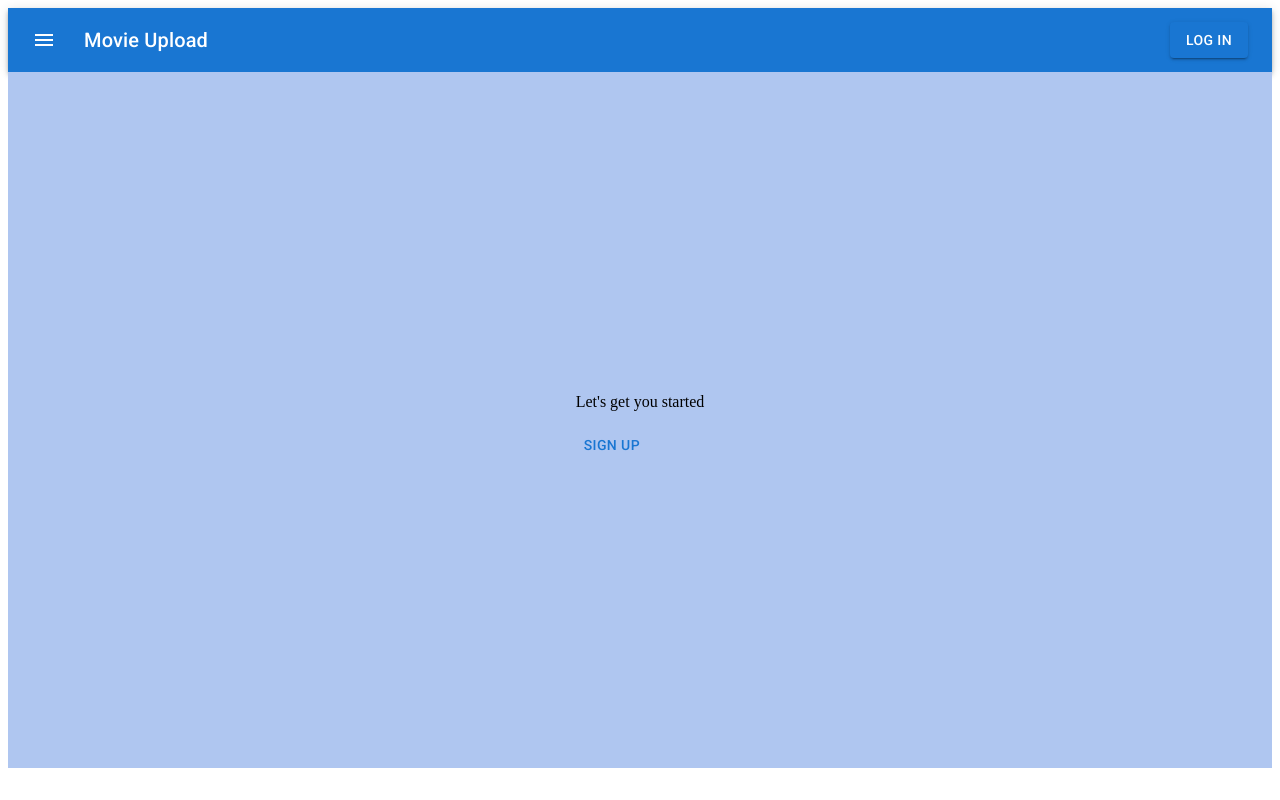
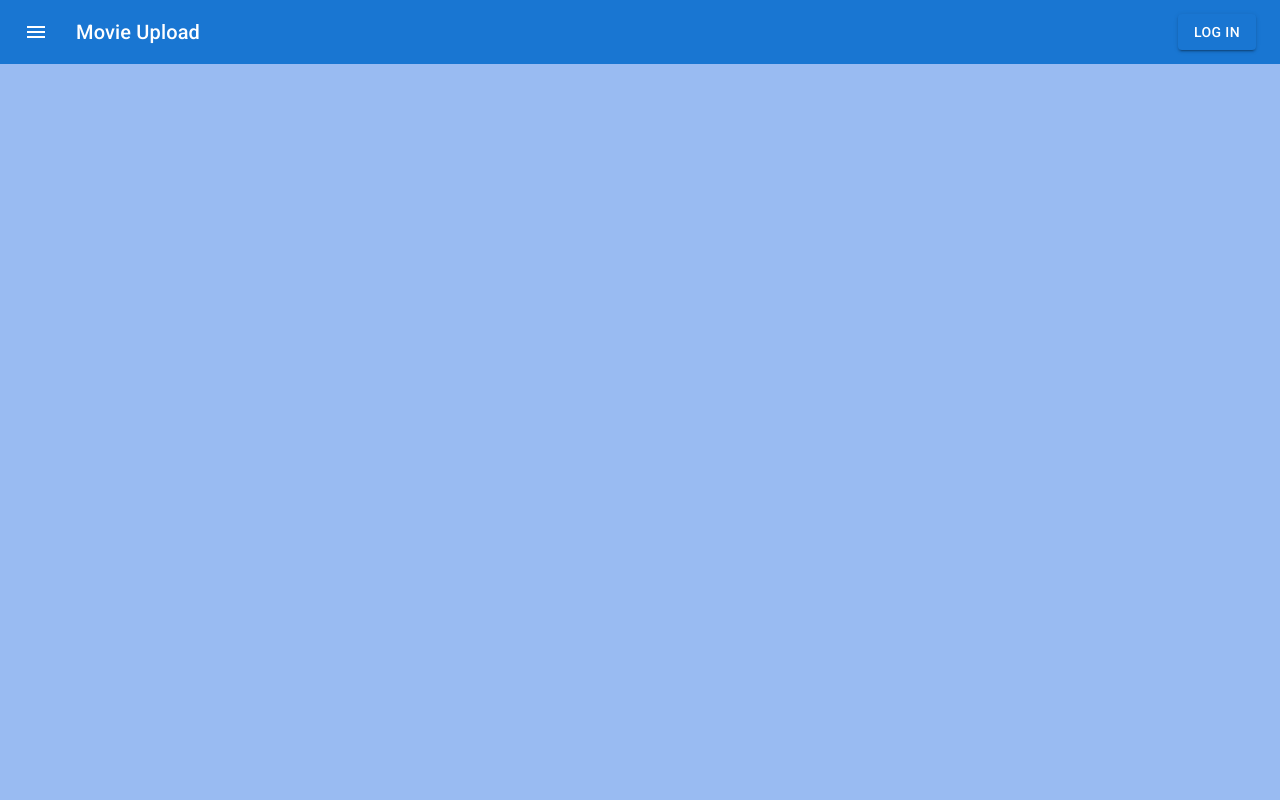
Before and after one commit to andrei-filip912/client, a React (Create React App) app: page / in a window 1280 px wide. Built offline with nearby package versions, Linux system fonts and the light colour scheme.

Commit message:
redone homepage in progress
display flex to every div and flegrow 1 for the from root to main div

```diff
--- a/src/App.js
+++ b/src/App.js
@@ -12,22 +12,22 @@ import Home from './views/Home';
 import Movies from './views/movies';
 
 function App() {
-	const {isLoading} = useAuth0();
+	const { isLoading } = useAuth0();
 
-	if(isLoading){
-		return <Loading/>;
+	if (isLoading) {
+		return <Loading />;
 	}
 
 	return (
-		<div className="">
-			<Header/>
-			<div className="container flex-grow-1">
+		<>
+			<Header />
+			<div className="main-div">
 				<Switch>
 					<Route path="/" exact component={Home} />
 					<ProtectedRoute path="/movies" component={Movies} />
 				</Switch>
 			</div>
-		</div>
+		</>
 	);
 }
 
--- a/src/index.css
+++ b/src/index.css
@@ -1,3 +1,26 @@
-.inline {
-    display: inline-block;
+* {
+    margin: 0;
+    padding: 0;
+    box-sizing: border-box;
 }
+
+body, #root {
+    --navHeight: 64px;
+
+    height: 100vh;
+    display: flex;
+    flex-direction: column;
+}
+
+.main-div {
+    display: flex;
+    align-items: stretch;
+    flex: 1;
+}
+
+.main-child {
+    display: flex;
+    align-items: stretch;
+    background-color: #99bbf2;
+    flex: 1;
+}
--- a/src/views/Home.js
+++ b/src/views/Home.js
@@ -1,53 +1,35 @@
+/* eslint-disable */
 import React from 'react';
 import { Button } from '@mui/material';
 import SignupButton from '../components/auth0buttons/signup-button';
 import { useAuth0 } from '@auth0/auth0-react';
 import { Box, Grid } from '@material-ui/core';
 import { Link } from '@mui/material';
+
+
+
 function Content() {
 	const { isAuthenticated } = useAuth0();
 
 	return (
-		<div
-			style={{ backgroundColor: '#afc6f0' }}
-		>
-			<Grid
-				container
-				direction="column"
-				alignment="center"
-				justifyContent="center"
-				style={{ minHeight: '87vh' }}
-			>
-				<Grid item>
-					<Box
-						display="flex"
-						justifyContent="center"
-						alignItems="center"
-						alignContent="center"
-						mt={1}
-						mb={1}
-					>
-						<div
-							className="">
-							<p>Let&apos;s get you started</p>
-							{
-								isAuthenticated ?
-									<Button variant="outlined">
-										<Link href="movies"
-										>
-											Let&apos;s go
-										</Link>
-									</Button>
-									:
-									<SignupButton variant="text"></SignupButton>
-							}
-						</div>
-					</Box>
-				</Grid>
-			</Grid>
+		<div className='main-child'>
+
 		</div>
 
-
+		// <div className="">
+		// 				<p>Let&apos;s get you started</p>
+		// 				{
+		// 					isAuthenticated ?
+		// 						<Button variant="outlined">
+		// 							<Link href="movies"
+		// 							>
+		// 								Let&apos;s go
+		// 							</Link>
+		// 						</Button>
+		// 						:
+		// 						<SignupButton variant="text"></SignupButton>
+		// 				}
+		// </div>
 	);
 }
 
```
Also changed, not shown: src/img/blue_bgr.jpg (deleted), src/img/cloud-storage-svgrepo-com.svg (added).
